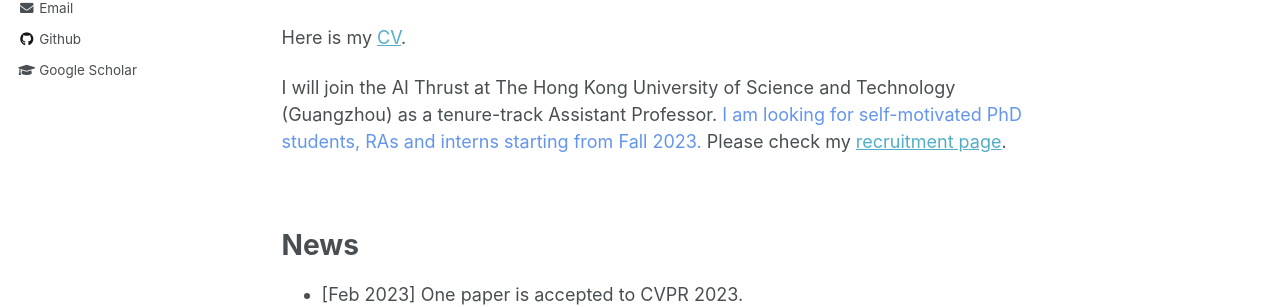
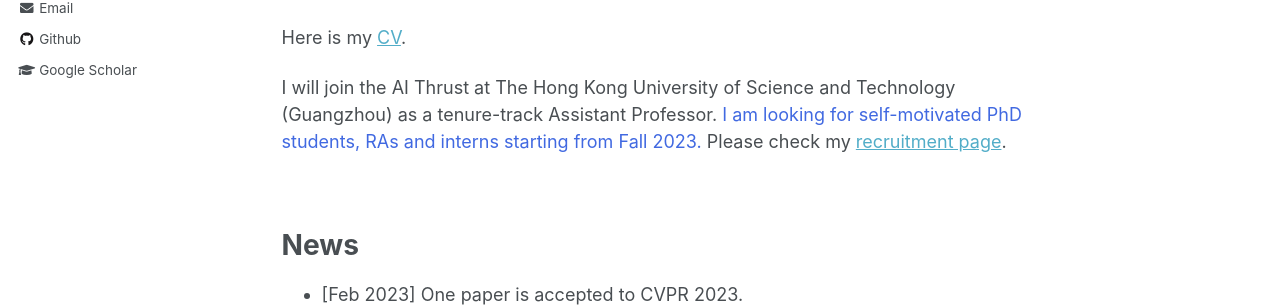
Before and after one commit to hwang1996/hwang1996.github.io, a Jekyll site: the page built from _pages/about.md, in a window 1280 px wide. Shown: the part 426-733 px from the top of the page. Built offline with Jekyll 4.4.1, drawn with Linux system fonts in a browser that asks for light colours.

Commit message:
2023.6.24 updates

```diff
--- a/_pages/about.md
+++ b/_pages/about.md
@@ -15,7 +15,7 @@
 Here is my [CV](files/wanghao_resume.pdf).
 
 
-I will join the AI Thrust at The Hong Kong University of Science and Technology (Guangzhou) as a tenure-track Assistant Professor. <font color=CornflowerBlue> I am looking for self-motivated PhD students, RAs and interns starting from Fall 2023.</font> Please check my [recruitment page](https://wanghao.tech/recruitment/).
+I will join the AI Thrust at The Hong Kong University of Science and Technology (Guangzhou) as a tenure-track Assistant Professor. <font color=RoyalBlue>I am looking for self-motivated PhD students, RAs and interns starting from Fall 2023.</font> Please check my [recruitment page](https://wanghao.tech/recruitment/).
 
 
 <br />
```
Also changed, not shown: _pages/recruitment.md (+1 -1 lines).
